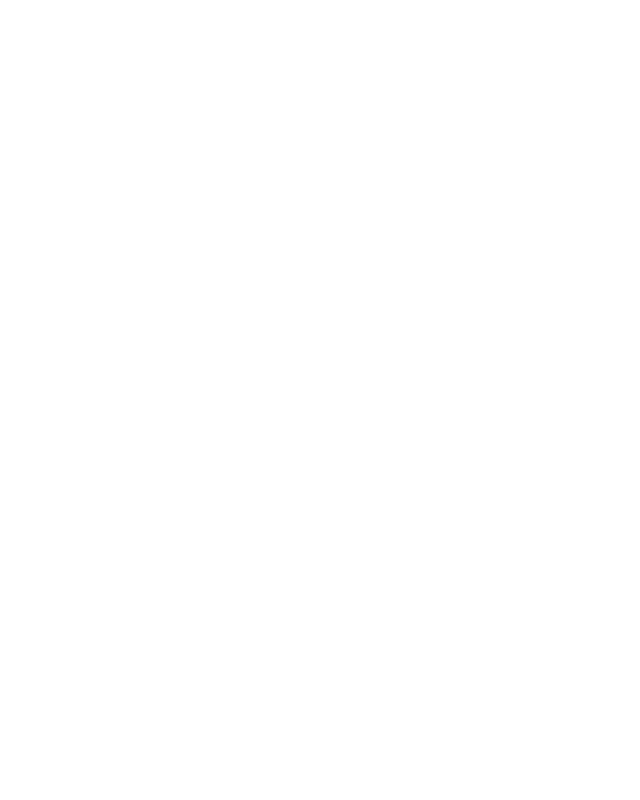
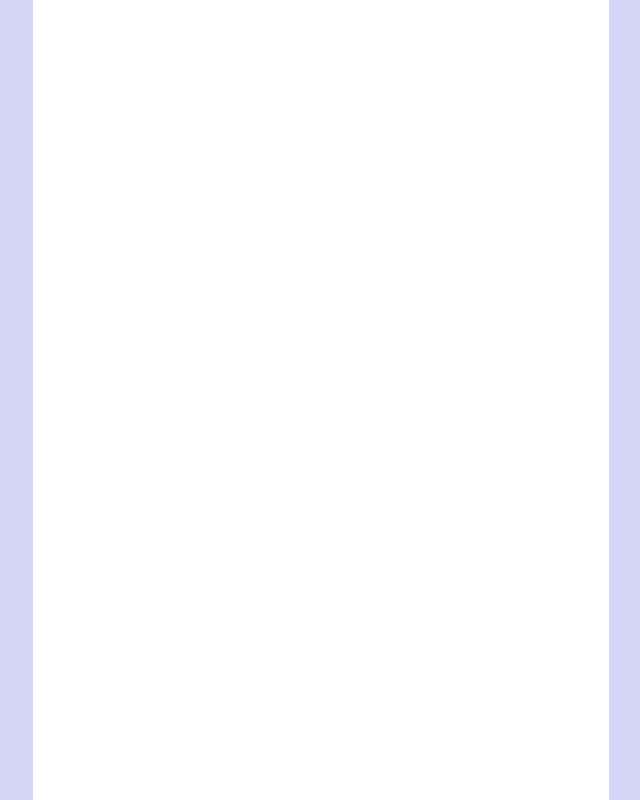
Before and after one commit to Doodream/WriterSite, a Next.js app: page / in a window 1280 px wide. Shown: the whole page, without its empty margins (319-959 px from the left). Built offline with nearby package versions, Linux system fonts and the light colour scheme.

Commit message:
💄 Layout 추가

```diff
--- a/src/components/common/Layout.tsx
+++ b/src/components/common/Layout.tsx
@@ -1,7 +1,11 @@
 import React, { PropsWithChildren } from 'react'
 
 const Layout = ({ children }: PropsWithChildren) => {
-  return <div className="absolute h-[100vh] w-[100vw]">{children}</div>
+  return (
+    <main className="flex h-screen w-screen justify-center bg-primary-light">
+      <div className="h-screen w-screen max-w-[576px] bg-white">{children}</div>
+    </main>
+  )
 }
 
 export default Layout
--- a/src/pages/_app.tsx
+++ b/src/pages/_app.tsx
@@ -1,9 +1,14 @@
 import type { AppProps } from 'next/app'
 import React from 'react'
 import '@/styles/globals.css'
+import Layout from '@/components/common/Layout'
 
 function MyApp({ Component, pageProps }: AppProps) {
-  return <Component {...pageProps} />
+  return (
+    <Layout>
+      <Component {...pageProps} />
+    </Layout>
+  )
 }
 
 export default MyApp
--- a/tailwind.config.js
+++ b/tailwind.config.js
@@ -34,7 +34,7 @@
       success: '#3C8505'
     },
     screens: {
-      mobile: '375px',
+      mobile: '576px',
       desktop: '1024px'
     },
     extend: {
```
